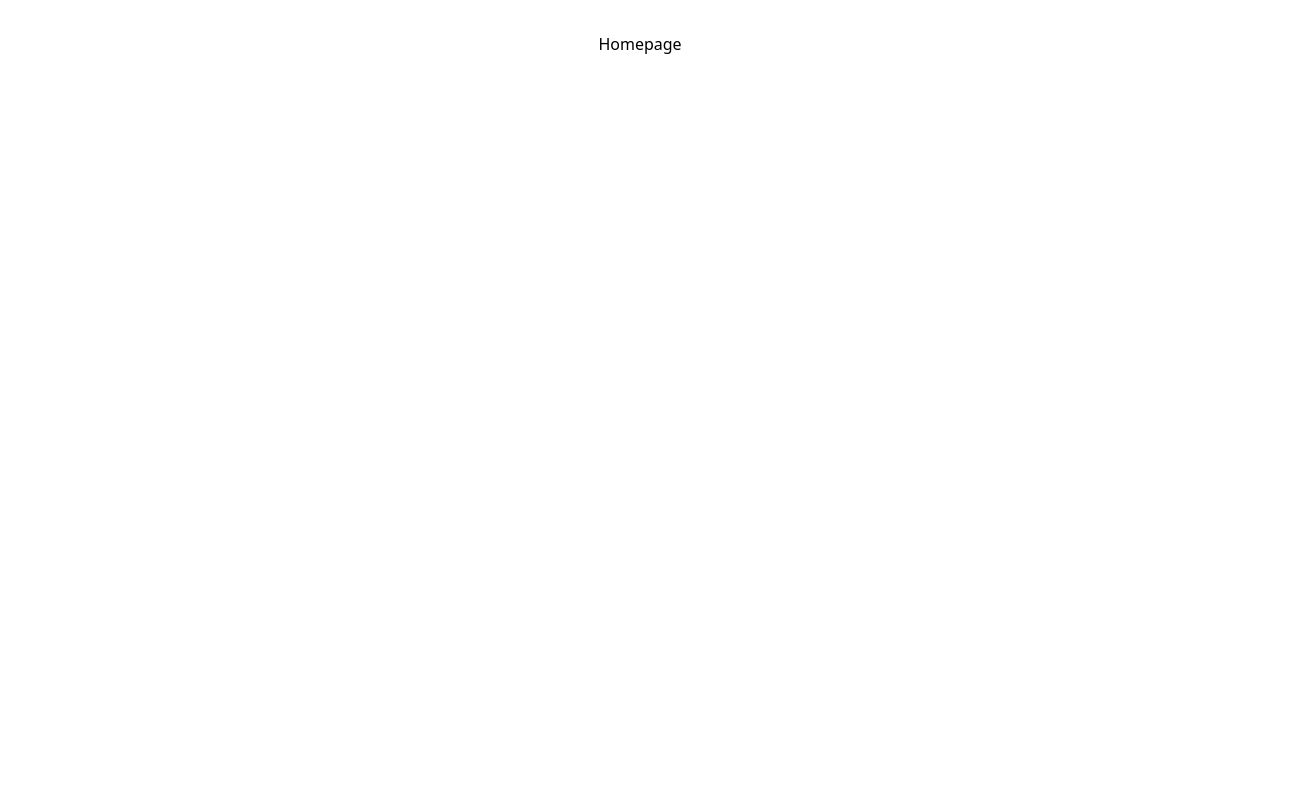
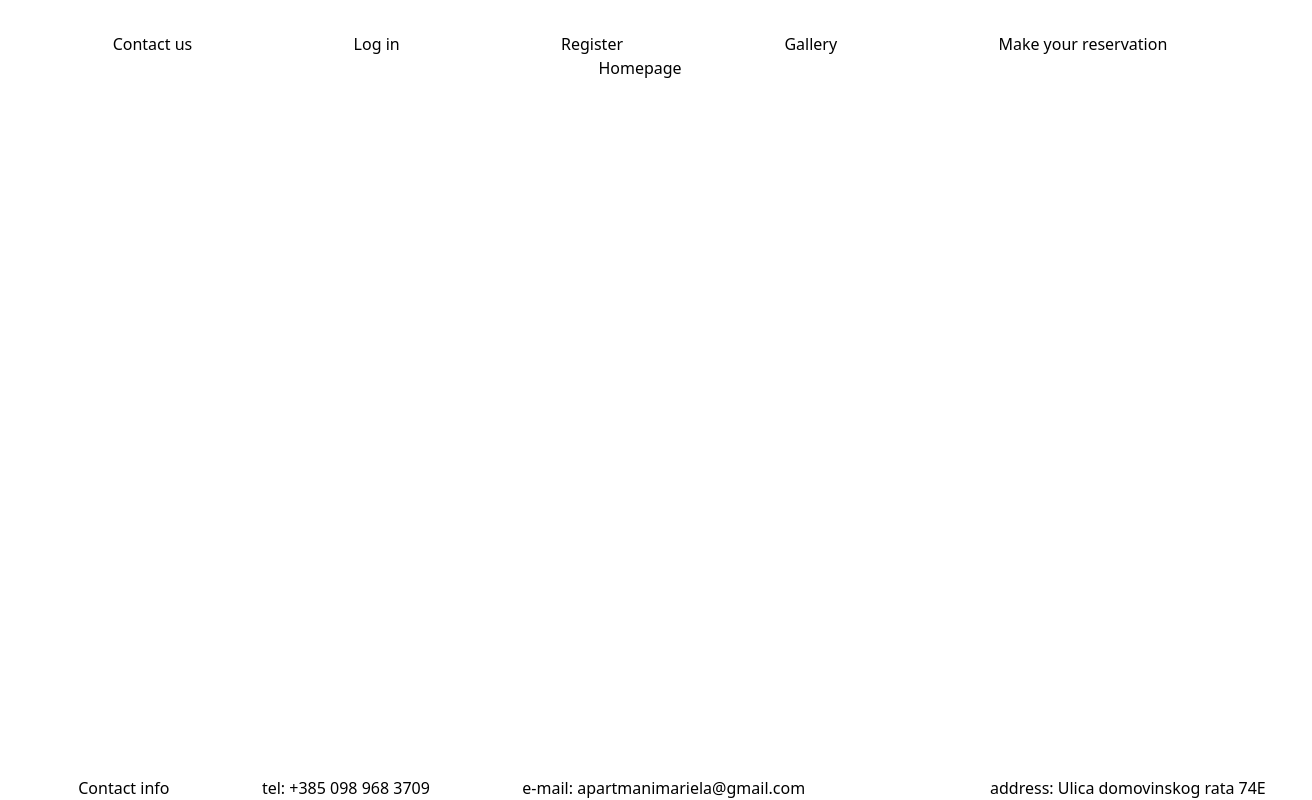
Before and after one commit to manje22/OARWA-zavrsni, a React (Vite) app in the folder front-end/: page / in a window 1280 px wide. Shown: the whole page, 1312 px wide, since content can reach past the window. Built offline with nearby package versions, Linux system fonts and the light colour scheme.

Commit message:
added links in navbar

```diff
--- a/front-end/src/Layout/LayoutComponents/Footer.jsx
+++ b/front-end/src/Layout/LayoutComponents/Footer.jsx
@@ -1,12 +1,12 @@
 function MainFooter() {
     return (
-      <div>
-        <footer id="podnozje" class="item">
+      <div className="absolute bottom-0 w-full">
+        <footer className="flex flex-row justify-around">
           <h1>Contact info</h1>
-          <div class="podnozjeItem">tel: +385 098 968 3709</div>
-          <div class="podnozjeItem">e-mail: apartmanimariela@gmail.com</div>
+          <div>tel: +385 098 968 3709</div>
+          <div>e-mail: apartmanimariela@gmail.com</div>
           <br />
-          <div class="podnozjeItem">address: Ulica domovinskog rata 74E</div>
+          <div>address: Ulica domovinskog rata 74E</div>
         </footer>
       </div>
     );
--- a/front-end/src/Layout/LayoutComponents/Navbar.jsx
+++ b/front-end/src/Layout/LayoutComponents/Navbar.jsx
@@ -1,12 +1,14 @@
+import { Link } from "react-router";
+
 function NavBar() {
     return(
-        <div>
-            <nav>
-                <p>How to get here</p>
+        <div className="w-full">
+            <nav className="flex flex-row w-full justify-around">
                 <p>Contact us</p>
-                <p>Log in/Register</p>
-                <p>Gallery</p>
-                <p>Make your reservation</p>
+                <Link to={'/login'}>Log in</Link>
+                <Link to={'/registration'}>Register</Link>
+                <Link to={'/gallery'}>Gallery</Link>
+                <Link to={'/new-reservation'}>Make your reservation</Link>
             </nav>
         </div>
     )
--- a/front-end/src/pages/Home.jsx
+++ b/front-end/src/pages/Home.jsx
@@ -1,6 +1,10 @@
+import MainLayout from "../Layout/MainLayout"
+
 function Home(params) {
     return(
-        <div>Homepage</div>
+        <MainLayout>
+            <div>Homepage</div>
+        </MainLayout>
     )
 }
 
--- a/front-end/src/pages/Login.jsx
+++ b/front-end/src/pages/Login.jsx
@@ -1,6 +1,6 @@
 function Login(params) {
     return(
-        <div>Homepage</div>
+        <div>Log in</div>
     )
 }
 
```
